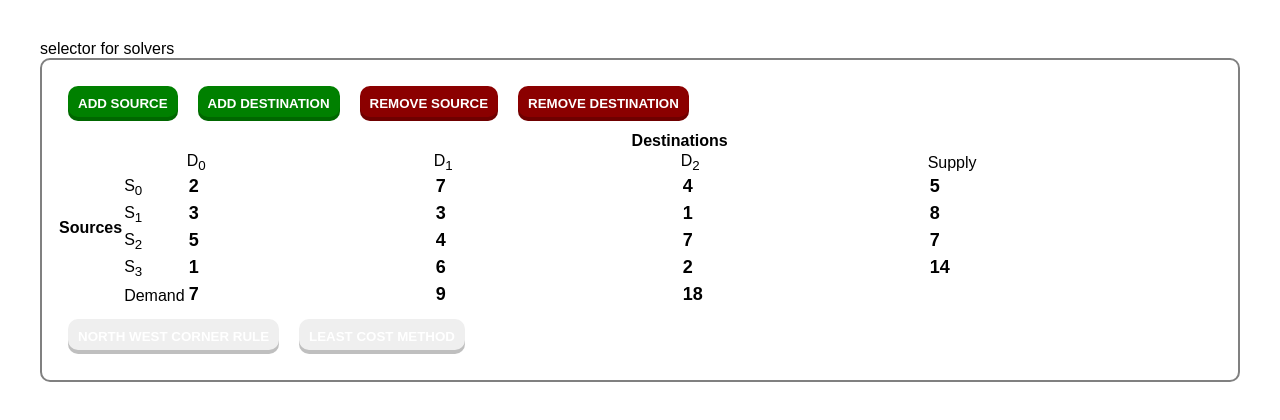
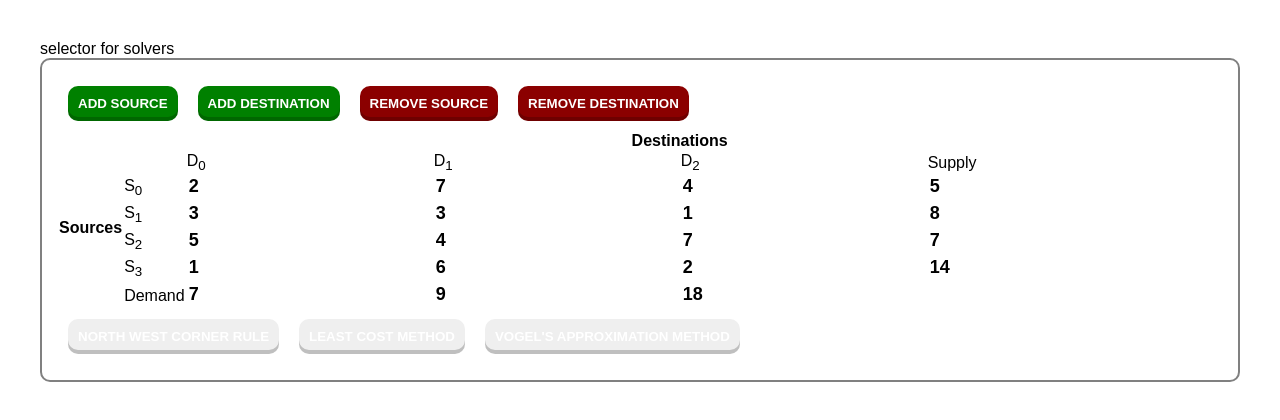
Before and after one commit to maheshbansod/numerical-methods, an Angular app: page / in a window 1280 px wide. Shown: the top 420 px of the page. Built offline with nearby package versions, Linux system fonts and the light colour scheme.

Commit message:
added vogel's approximation method

```diff
--- a/src/app/transportation-solve/transportation-solve.component.html
+++ b/src/app/transportation-solve/transportation-solve.component.html
@@ -39,6 +39,7 @@
     <div>
         <button (click)="findInitialSolution('nwcr')">North West Corner Rule</button>
         <button (click)="findInitialSolution('lcm')">Least Cost Method</button>
+        <button (click)="findInitialSolution('vam')">Vogel's Approximation Method</button>
     </div>
     <div class="solution" *ngIf="showsolution">
         <table>
@@ -48,6 +49,9 @@
                     D<sub>{{i}}</sub>
                 </td>
                 <td>Supply</td>
+                <td *ngIf="solution.penaltys" [attr.colspan]="solution.penaltys[0].length">
+                    Penalties
+                </td>
             </tr>
             <tr *ngFor="let row of table; let i=index;">
                 <td>S<sub>{{i}}</sub></td>
@@ -65,6 +69,9 @@
                         ,
                     </ng-container>
                 </td>
+                <td *ngFor="let p of solution.penaltys;">
+                    {{p[i]}}
+                </td>
             </tr>
             <tr>
                 <td>Demand</td>
@@ -77,6 +84,16 @@
                     </ng-container>
                 </td>
             </tr>
+            <tr *ngIf="solution.penaltyd">
+                <td [attr.rowspan]="solution.penaltyd.length+1">Penalties</td>
+            </tr>
+            <ng-container *ngIf="solution.penaltyd">
+                <tr *ngFor="let pr of solution.penaltyd">
+                    <td *ngFor="let p of pr">
+                        {{p}}
+                    </td>
+                </tr>
+            </ng-container>
         </table>
         The cost is {{getCost(table, solution.weights)}}
     </div>
--- a/src/app/transportation-solve/transportation-solve.component.ts
+++ b/src/app/transportation-solve/transportation-solve.component.ts
@@ -1,4 +1,5 @@
 import { Component, OnInit } from '@angular/core';
+import { of } from 'rxjs';
 
 @Component({
   selector: 'app-transportation-solve',
@@ -76,6 +77,90 @@ export class TransportationSolveComponent implements OnInit {
 
       this.solution = {weights:weights, supplys: supplys, demands:demands};
       this.showsolution = true;
+    } else if(method == 'vam') { //vogel's approximation method
+      let penaltys = [];
+      let penaltyd = [];
+      let table = this.table.map( (x)=>x.map(x=>x) );
+      let i=0,j=0, it=0,fm, sm, dops=true, dopd=true;
+      while(1) {
+        penaltys.push([]);
+        if(dops) {
+          for(i=0;i<supplys.length;i++) {
+            [fm, sm] = table[i].slice().sort( (a,b)=>a-b).slice(0,2);
+            if(isFinite(fm) && isFinite(sm))
+              penaltys[it].push( sm - fm );
+            else if(isFinite(fm)) {
+              penaltys[it].push(fm);
+            } else {
+              penaltys[it].push(-Infinity);
+            }
+          }
+        }
+
+        penaltyd.push([]);
+        if(dopd) {
+          for(i=0;i<demands.length;i++) {
+            [fm, sm] = table.map( (r)=>r[i] ).sort( (a,b)=>a-b ).slice(0,2);
+            if(isFinite(fm) && isFinite(sm))
+              penaltyd[it].push( sm - fm );
+            else if(isFinite(fm)) {
+              penaltyd[it].push(fm);
+            } else
+              penaltyd[it].push(-Infinity);
+          }
+        }
+
+        let maxps = Math.max(...penaltys[it]);
+        let maxpd = Math.max(...penaltyd[it]);
+
+        if(!isFinite(-maxps) && !isFinite(-maxpd))
+          break;
+        let mini = 0; //index of cost of minimum
+        if(maxps < maxpd) {
+          let pi = penaltyd[it].indexOf(maxpd);
+          for(i=1;i<supplys.length;i++)
+            if(table[i][pi] < table[mini][pi]) {
+              mini = i;
+            }
+          i=mini;
+          j=pi;
+        } else {
+          let pi = penaltys[it].indexOf(maxps);
+          for(i=1;i<demands.length;i++)
+            if(table[pi][i] < table[pi][mini]) {
+              mini = i;
+            }
+          i = pi;
+          j = mini;
+        }
+        if(supplys[i][0] < demands[j][0]) {
+          weights[i][j]=supplys[i][0];
+          demands[j].unshift(demands[j][0]-supplys[i][0]);
+          supplys[i].unshift(0);
+          mini = i;
+          dopd = true; dops = false;
+          for(i=0;i<table[0].length;i++)
+            table[mini][i] = Infinity;
+        } else {
+          weights[i][j] = demands[j][0];
+          supplys[i].unshift(supplys[i][0]-demands[j][0]);
+          demands[j].unshift(0);
+          mini = j;
+          dopd = false; dops = true;
+          for(i=0;i<table.length;i++)
+            table[i][mini] = Infinity;
+        }
+
+        it++;
+      }
+      console.log(penaltys, penaltyd);
+      penaltys = penaltys.filter((x)=>x.length >0).map( (r)=>r.map( (x)=>(x==-Infinity)?"-":x) );
+      penaltyd = penaltyd.filter((x)=>x.length >0).map( (r)=>r.map( (x)=>(x==-Infinity)?"-":x) );
+
+      this.solution = {weights:weights, supplys:supplys, demands: demands,
+        penaltys:penaltys, penaltyd: penaltyd
+      };
+      this.showsolution = true;
     }
   }
 
```
